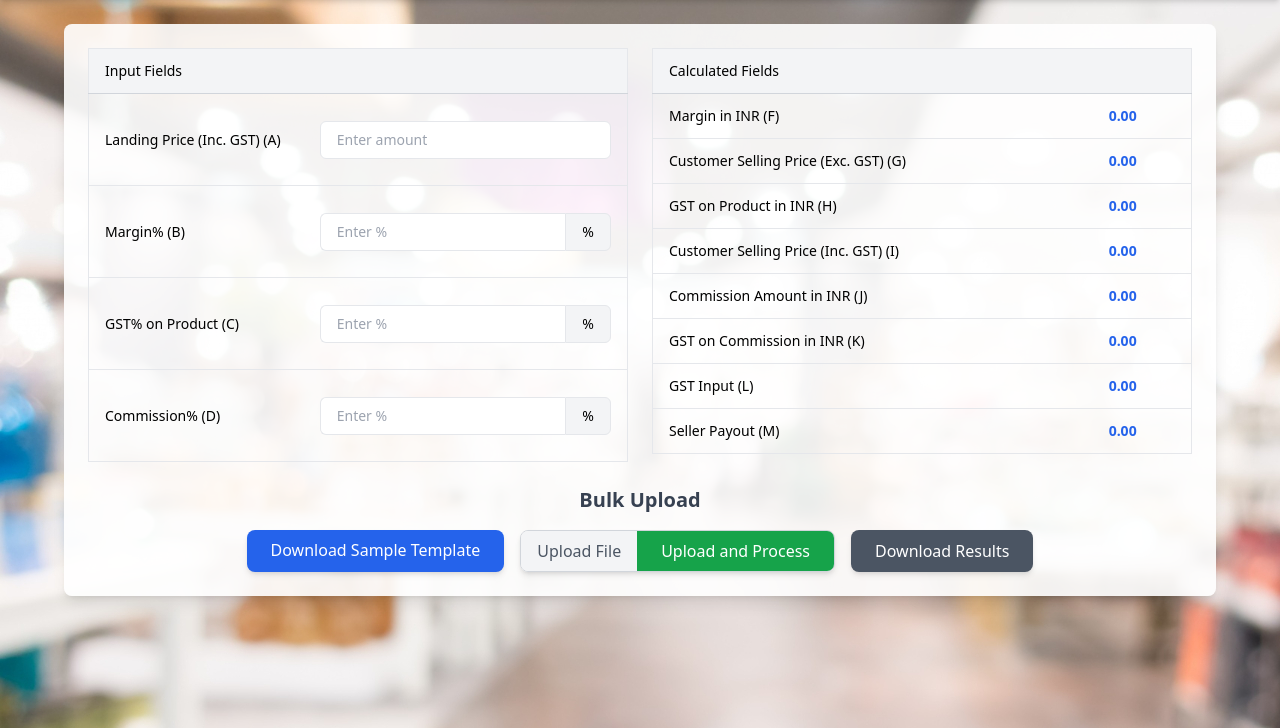
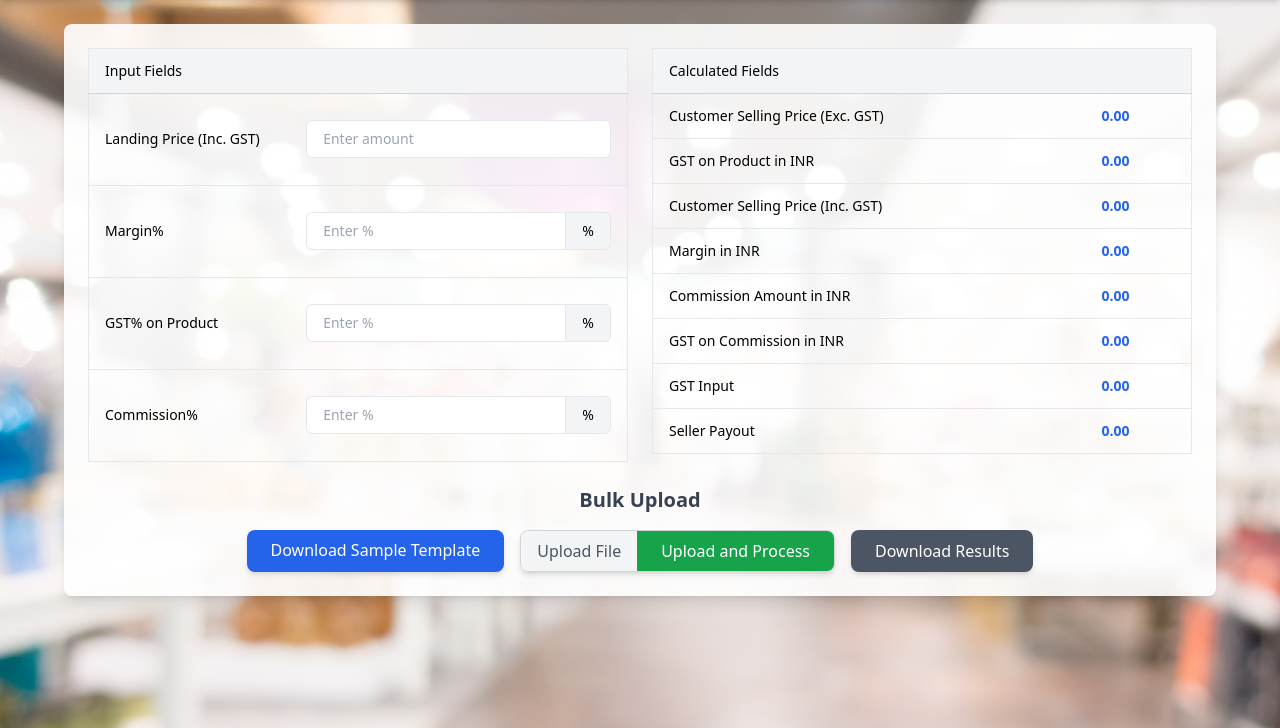
Before and after one commit to ishaprasad7/rev-tax-calc, a plain HTML site: page index.html in a window 1280 px wide. Shown: the part 72-800 px from the top of the page. Drawn offline with nearby package versions, Linux system fonts and the light colour scheme.

Commit message:
minor changes

```diff
--- a/index.html
+++ b/index.html
@@ -8,7 +8,7 @@
 </head>
 <body class="bg-gradient-to-r from-blue-50 to-green-100 min-h-screen flex flex-col items-center" style="background-image: url('bg.jpg');">
     <!-- Full-Width Header -->
-    <header class="bg-blue-600 text-white shadow-md w-full py-4">
+    <header class="bg-indigo-900 text-white shadow-md w-full py-4">
         <div class="max-w-6xl mx-auto px-4 flex justify-between items-center">
             <!-- Logo and Title -->
             <div class="flex items-center space-x-4">
@@ -45,13 +45,13 @@
             </thead>
             <tbody>
                 <tr>
-                    <td class="py-1 px-4 border-b">Landing Price (Inc. GST) (A)</td>
+                    <td class="py-1 px-4 border-b">Landing Price (Inc. GST)</td>
                     <td class="py-1 px-4 border-b">
                         <input type="number" id="landingPrice" placeholder="Enter amount" class="w-full px-4 py-2 border rounded-md focus:outline-none focus:ring-2 focus:ring-blue-400" oninput="calculateSettlement()">
                     </td>
                 </tr>
                 <tr>
-                    <td class="py-1 px-4 border-b">Margin% (B)</td>
+                    <td class="py-1 px-4 border-b">Margin%</td>
                     <td class="py-1 px-4 border-b">
                         <div class="flex items-center">
                             <input type="number" id="marginPercent" placeholder="Enter %" class="w-full px-4 py-2 border-l border-t border-b rounded-l-md focus:outline-none focus:ring-2 focus:ring-blue-400" oninput="calculateSettlement()">
@@ -60,7 +60,7 @@
                     </td>
                 </tr>
                 <tr>
-                    <td class="py-1 px-4 border-b">GST% on Product (C)</td>
+                    <td class="py-1 px-4 border-b">GST% on Product</td>
                     <td class="py-1 px-4 border-b">
                         <div class="flex items-center">
                             <input type="number" id="gstProductPercent" placeholder="Enter %" class="w-full px-4 py-2 border-l border-t border-b rounded-l-md focus:outline-none focus:ring-2 focus:ring-blue-400" oninput="calculateSettlement()">
@@ -69,7 +69,7 @@
                     </td>
                 </tr>
                 <tr>
-                    <td class="py-1 px-4 border-b">Commission% (D)</td>
+                    <td class="py-1 px-4 border-b">Commission%</td>
                     <td class="py-1 px-4 border-b">
                         <div class="flex items-center">
                             <input type="number" id="commissionPercent" placeholder="Enter %" class="w-full px-4 py-2 border-l border-t border-b rounded-l-md focus:outline-none focus:ring-2 focus:ring-blue-400" oninput="calculateSettlement()">
@@ -87,36 +87,36 @@
                 </tr>
             </thead>
             <tbody>
+                    <td class="py-3 px-4 border-b">Customer Selling Price (Exc. GST)</td>
+                    <td class="py-3 px-4 border-b text-blue-600 font-semibold" id="sellingPriceExcGST">0.00</td>
+                </tr>
                 <tr>
-                    <td class="py-3 px-4 border-b">Margin in INR (F)</td>
+                    <td class="py-3 px-4 border-b">GST on Product in INR</td>
+                    <td class="py-3 px-4 border-b text-blue-600 font-semibold" id="gstINR">0.00</td>
+                </tr>
+                <tr>
+                    <td class="py-3 px-4 border-b">Customer Selling Price (Inc. GST)</td>
+                    <td class="py-3 px-4 border-b text-blue-600 font-semibold" id="sellingPriceIncGST">0.00</td>
+                </tr>
+                <tr>
+                    <td class="py-3 px-4 border-b">Margin in INR</td>
                     <td class="py-3 px-4 border-b text-blue-600 font-semibold" id="marginINR">0.00</td>
                 </tr>
                 <tr>
-                    <td class="py-3 px-4 border-b">Customer Selling Price (Exc. GST) (G)</td>
-                    <td class="py-3 px-4 border-b text-blue-600 font-semibold" id="sellingPriceExcGST">0.00</td>
-                </tr>
                 <tr>
-                    <td class="py-3 px-4 border-b">GST on Product in INR (H)</td>
-                    <td class="py-3 px-4 border-b text-blue-600 font-semibold" id="gstINR">0.00</td>
-                </tr>
-                <tr>
-                    <td class="py-3 px-4 border-b">Customer Selling Price (Inc. GST) (I)</td>
-                    <td class="py-3 px-4 border-b text-blue-600 font-semibold" id="sellingPriceIncGST">0.00</td>
-                </tr>
-                <tr>
-                    <td class="py-3 px-4 border-b">Commission Amount in INR (J)</td>
+                    <td class="py-3 px-4 border-b">Commission Amount in INR</td>
                     <td class="py-3 px-4 border-b text-blue-600 font-semibold" id="commissionINR">0.00</td>
                 </tr>
                 <tr>
-                    <td class="py-3 px-4 border-b">GST on Commission in INR (K)</td>
+                    <td class="py-3 px-4 border-b">GST on Commission in INR</td>
                     <td class="py-3 px-4 border-b text-blue-600 font-semibold" id="gstOnCommission">0.00</td>
                 </tr>
                 <tr>
-                    <td class="py-3 px-4 border-b">GST Input (L)</td>
+                    <td class="py-3 px-4 border-b">GST Input</td>
                     <td class="py-3 px-4 border-b text-blue-600 font-semibold" id="gstInput">0.00</td>
                 </tr>
                 <tr>
-                    <td class="py-3 px-4 border-b">Seller Payout (M)</td>
+                    <td class="py-3 px-4 border-b">Seller Payout</td>
                     <td class="py-3 px-4 border-b text-blue-600 font-semibold" id="sellerPayout">0.00</td>
                 </tr>
             </tbody>
```
